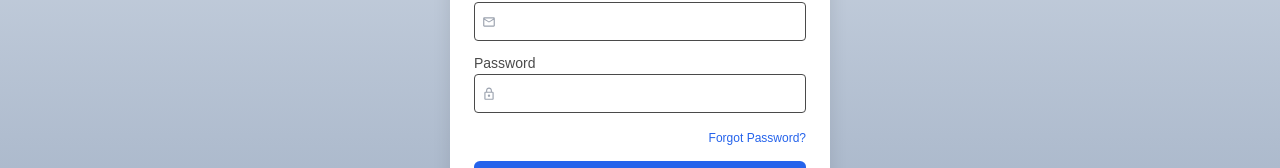
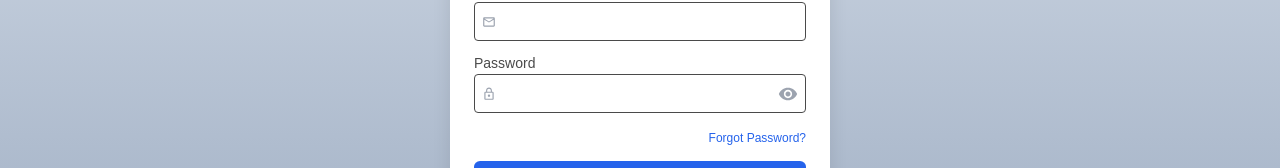
Before and after one commit to 17nbist/COB290-2025-Team-5, a Next.js app: page /login in a window 1280 px wide. Shown: the part 344-512 px from the top of the page. Built offline with nearby package versions, Linux system fonts and the light colour scheme.

Commit message:
[sn] added visablity to the password when clicking the eye icon

```diff
--- a/src/app/login/LoginForm.js
+++ b/src/app/login/LoginForm.js
@@ -1,6 +1,8 @@
 "use client";
 import React from "react";
 import { MdOutlineEmail, MdLockOutline } from "react-icons/md";
+import { MdVisibility, MdVisibilityOff } from "react-icons/md";
+
 
 export default function LoginForm({
 	email,
@@ -10,6 +12,7 @@ export default function LoginForm({
 	error,
 	onSubmit,
 }) {
+	const [showPassword, setShowPassword] = React.useState(false);
 	return (
 		<form style={styles.form} onSubmit={onSubmit}>
 			<label style={styles.label}>
@@ -31,12 +34,24 @@ export default function LoginForm({
 				<div style={styles.inputWrapper}>
 					<MdLockOutline style={styles.icon} />
 					<input
-						style={{ ...styles.input, paddingLeft: 32 }}
-						type="password"
+						style={{ ...styles.input, paddingLeft: 32, paddingRight: 40 }}
+						type={showPassword ? "text" : "password"}
 						name="password"
 						value={password}
 						onChange={(e) => setPassword(e.target.value)}
 					/>
+					<button
+						type="button"
+						onClick={() => setShowPassword((s) => !s)}
+						aria-label={showPassword ? "Hide password" : "Show password"}
+						style={styles.showIconButton}
+					>
+						{showPassword ? (
+							<MdVisibilityOff style={styles.showIcon} />
+						) : (
+							<MdVisibility style={styles.showIcon} />
+						)}
+					</button>
 				</div>
 			</label>
 
@@ -74,4 +89,12 @@ const styles = {
 		fontSize: 12,
 		textAlign: "center",
 	},
+	showIconButton: {
+		background: "none",
+		border: "none",
+		cursor: "pointer",
+		position: "absolute",
+		right: 8 }
+	,
+	showIcon: { color: "#9ca3af", width: 20, height: 20 }
 };
```
